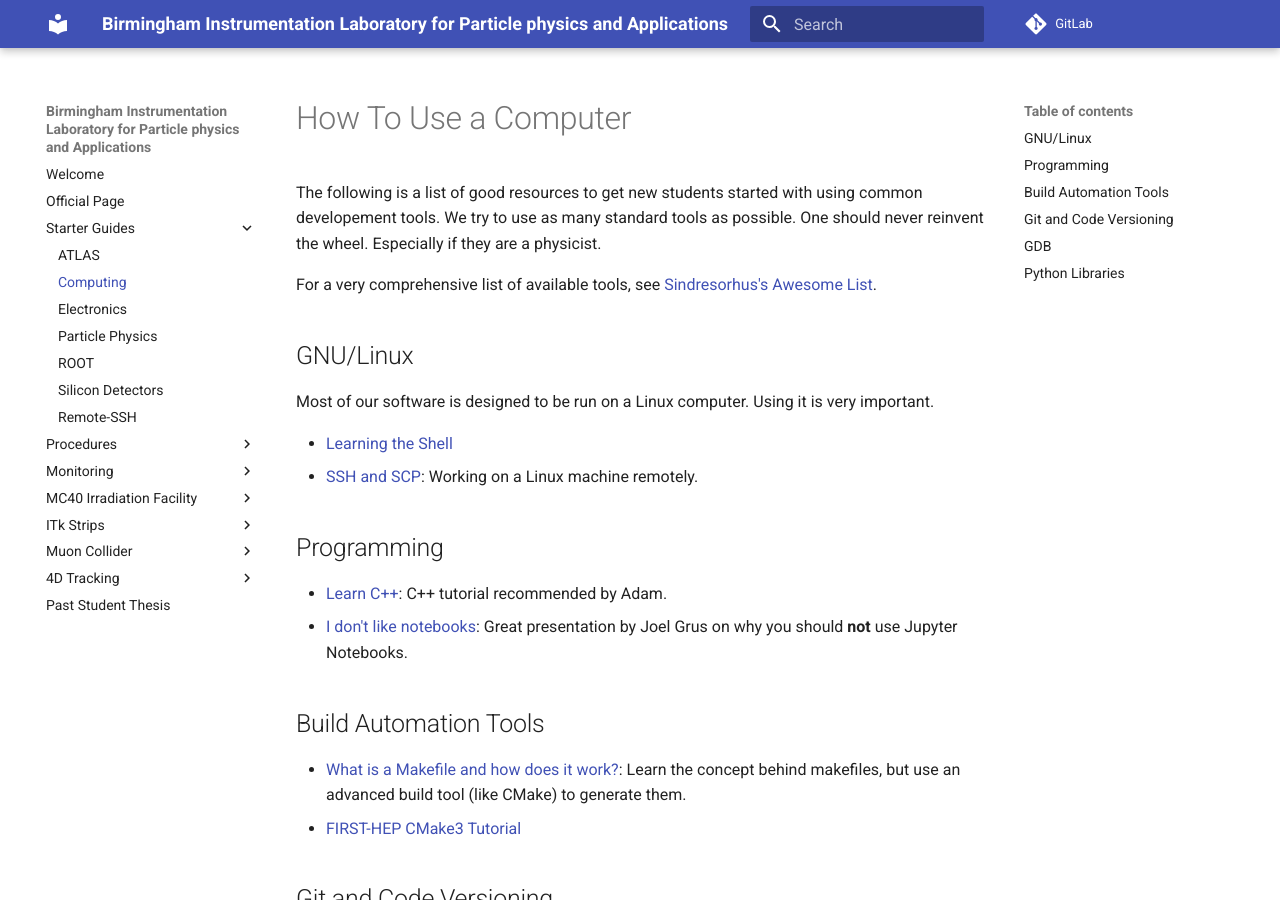
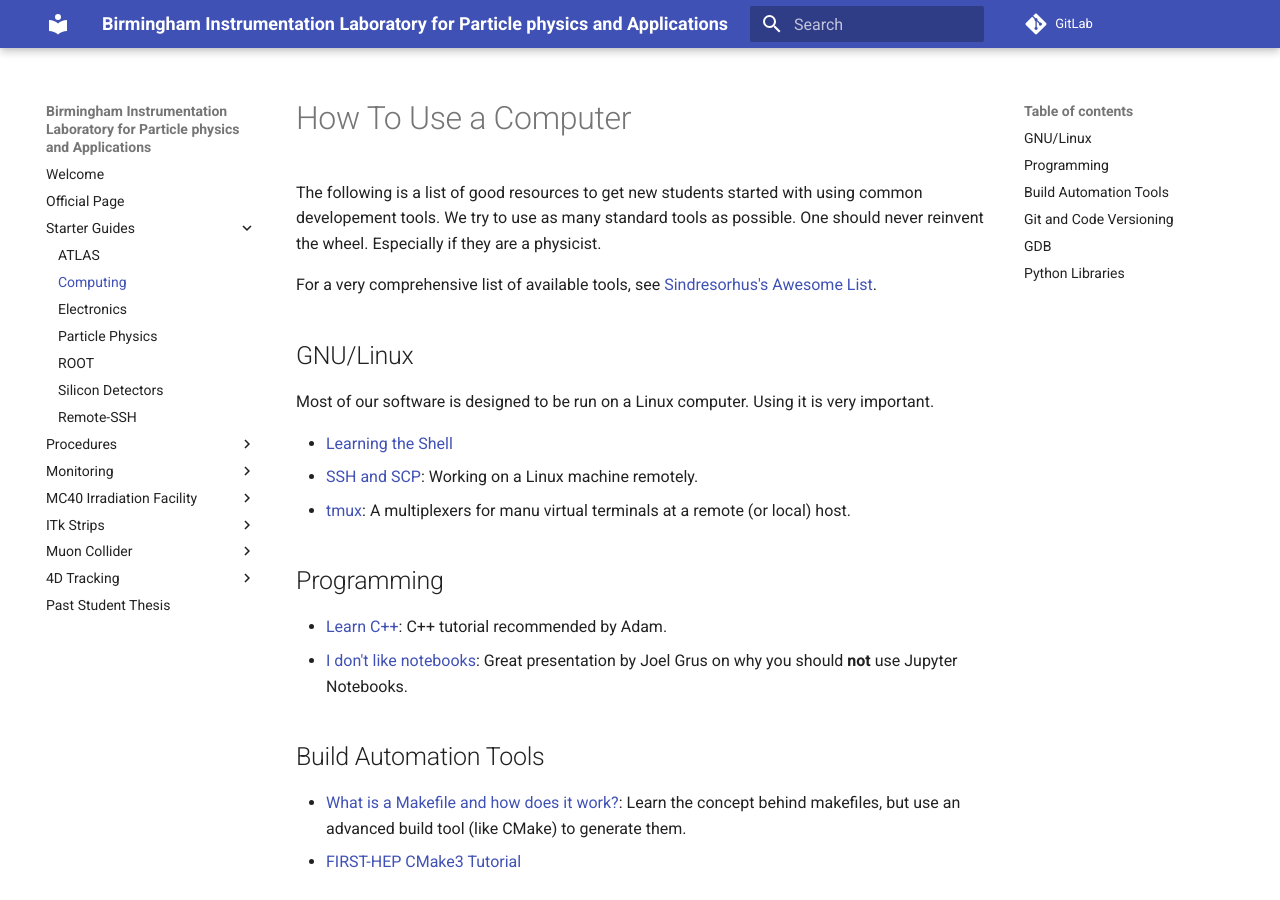
Before and after one commit to BILPAware/wiki, an MkDocs documentation site: the page built from docs/guides/computing.md, in a window 1280 px wide and 900 px high. Built offline with MkDocs 1.6.1 and Material for MkDocs 9.7.7, drawn with Linux system fonts in a browser that asks for light colours.

Commit message:
Add a link to a tmux multiplexer.

```diff
--- a/docs/guides/computing.md
+++ b/docs/guides/computing.md
@@ -8,6 +8,7 @@ Most of our software is designed to be run on a Linux computer. Using it is very
 
 - [Learning the Shell](http://linuxcommand.org/lc3_learning_the_shell.php)
 - [SSH and SCP](https://acloudguru.com/blog/engineering/ssh-and-scp-howto-tips-tricks): Working on a Linux machine remotely.
+- [tmux](https://hamvocke.com/blog/a-quick-and-easy-guide-to-tmux/): A multiplexers for manu virtual terminals at a remote (or local) host.
 
 ## Programming
 - [Learn C++](https://www.learncpp.com/): C++ tutorial recommended by Adam.
```
